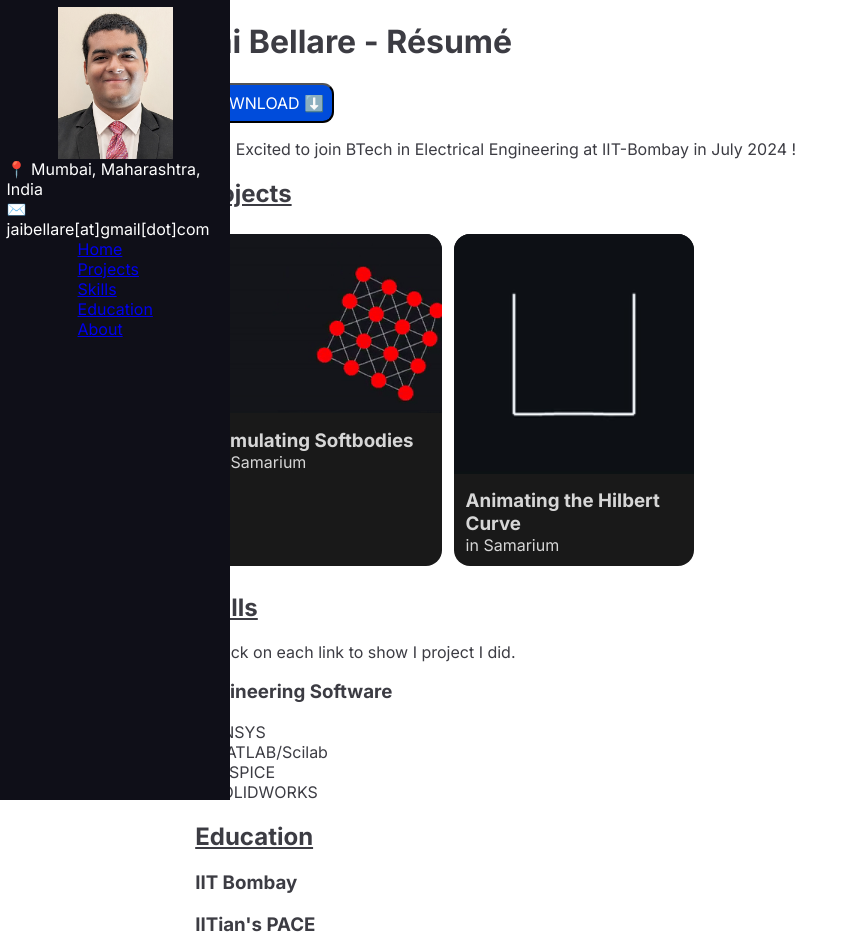
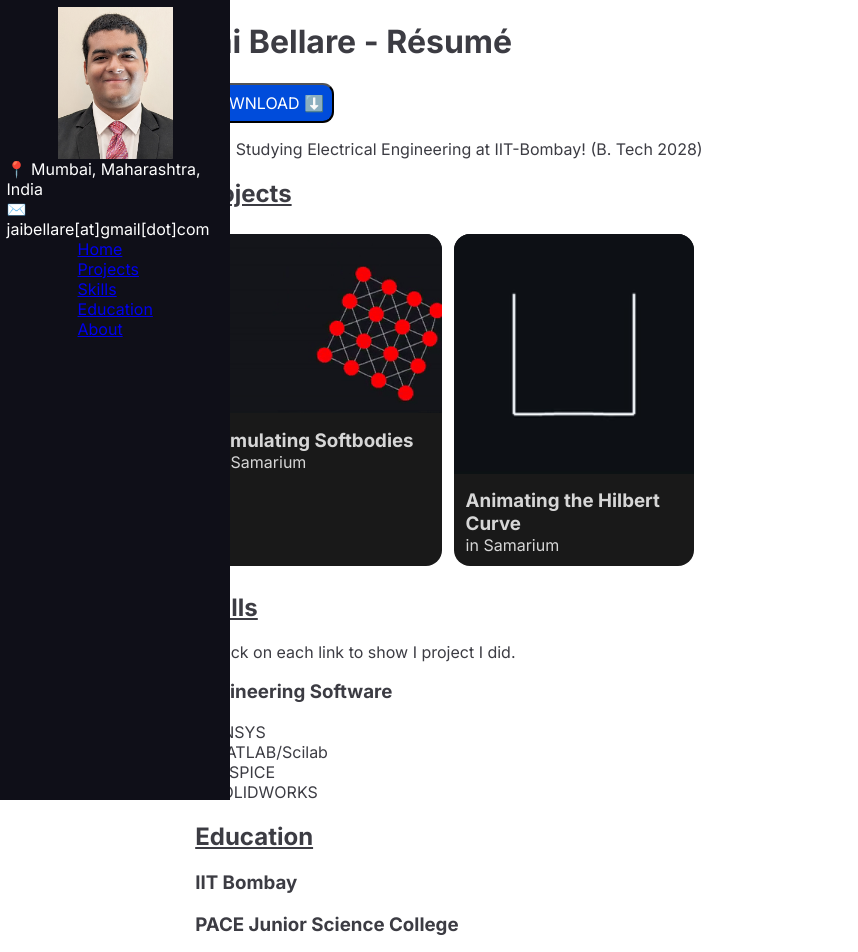
Before and after one commit to jjbel/resume, a SvelteKit app: page / in a window 1280 px wide. Shown: the top 952 px of the page, without its empty margins (0-858 px from the left). Built offline with nearby package versions, Linux system fonts and the light colour scheme.

Commit message:
homepage: fix typos

```diff
--- a/src/routes/+page.svelte
+++ b/src/routes/+page.svelte
@@ -11,7 +11,7 @@
 
     <Print />
 
-    <p>🎓 Excited to join BTech in Electrical Engineering at IIT-Bombay in July 2024 !</p>
+    <p>🎓 Studying Electrical Engineering at IIT-Bombay! (B. Tech 2028)</p>
 
     <h2 id="projects">Projects</h2>
 
@@ -33,7 +33,7 @@
 
     <h2 id="edu">Education</h2>
     <h3>IIT Bombay</h3>
-    <h3>IITian's PACE</h3>
+    <h3>PACE Junior Science College</h3>
     <h3>Bombay Scottish School, Mahim</h3>
 
     <h2 id="about">About this webpage</h2>
```
